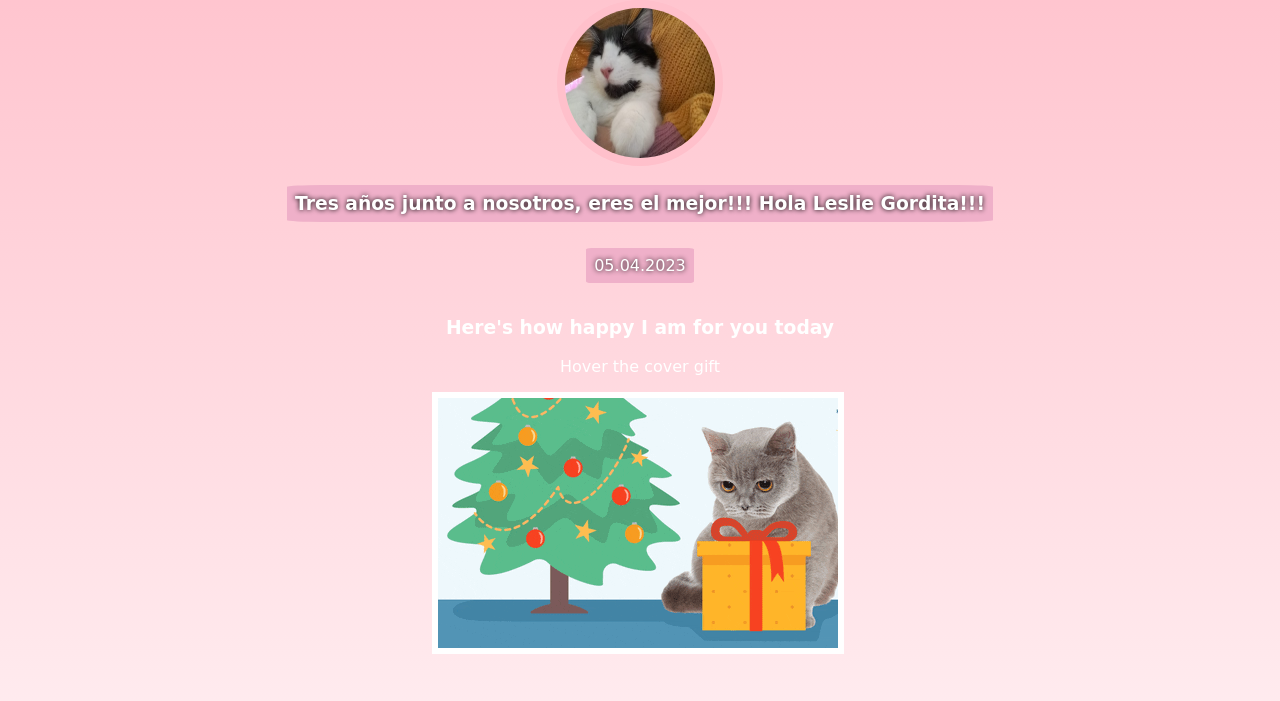
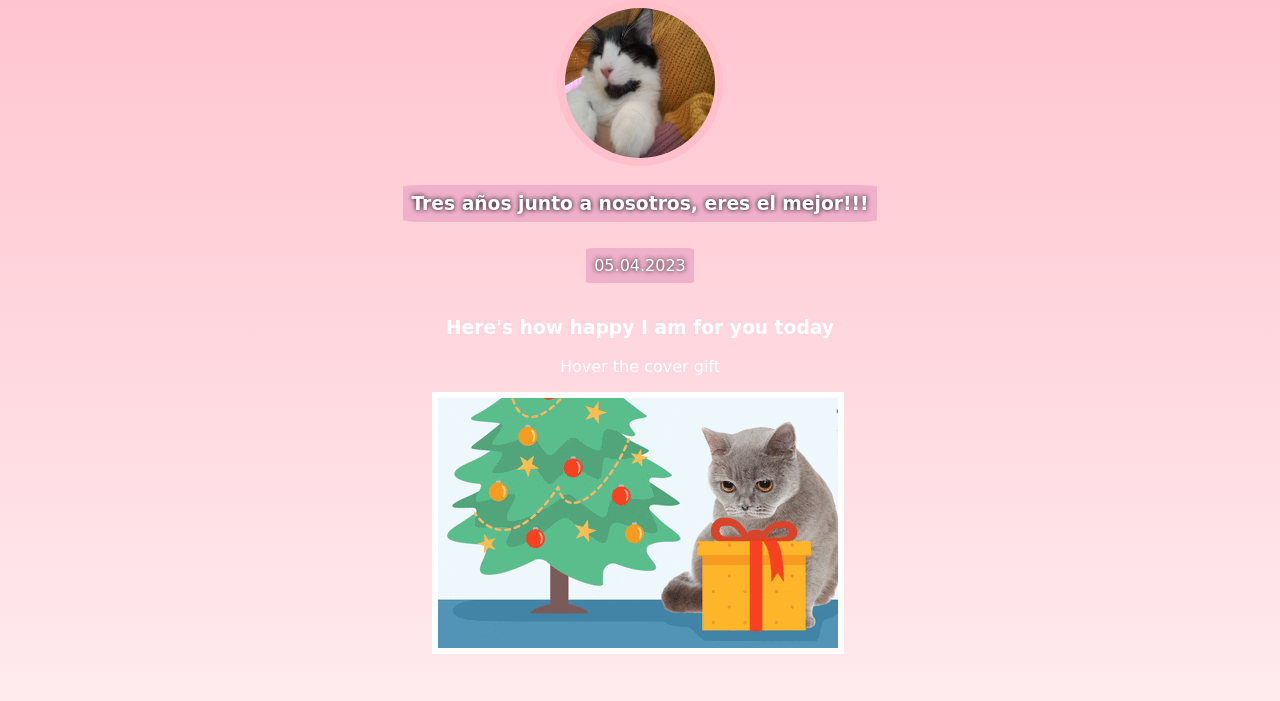
Before and after one commit to pableteih/tarjetacumplea-os, a plain HTML site: page index.html in a window 1280 px wide. Shown: the part 89-790 px from the top of the page. Drawn offline with Linux system fonts and the light colour scheme; a web font is replaced by a local one.

Commit message:
Update index.html

```diff
--- a/index.html
+++ b/index.html
@@ -12,7 +12,7 @@
 
         <h1 id="title"> Hoy es el cumpleaños de Navichuelas!!🎉</h1>
         <img id="foto" src="imagenes/navi.jfif">
-        <h3 id="bday"> Tres años junto a nosotros, eres el mejor!!! Hola Leslie Gordita!!!</h3>
+        <h3 id="bday"> Tres años junto a nosotros, eres el mejor!!!</h3>
         <p id="date">05.04.2023</p>
 
 
```
